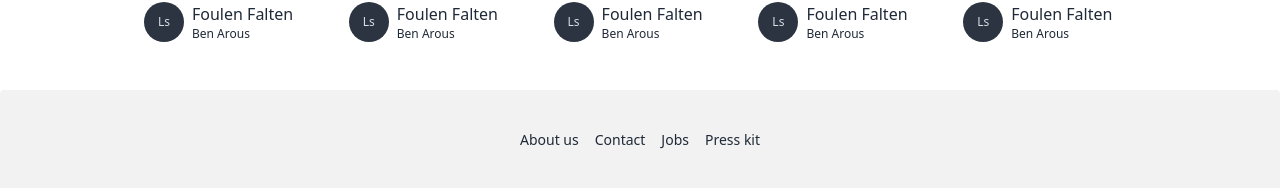
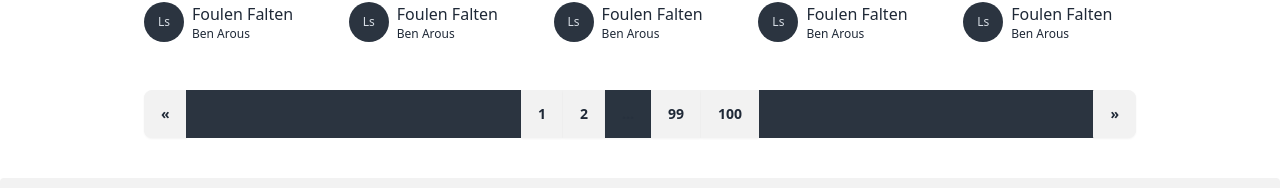
Before and after one commit to rabiibouhestine/dabbergame.tn, a SvelteKit app: page /listings in a window 1280 px wide. Shown: the part 1532-1720 px from the top of the page. Built offline with nearby package versions, Linux system fonts and the light colour scheme.

Commit message:
build ui

```diff
--- a/src/routes/listings/+page.svelte
+++ b/src/routes/listings/+page.svelte
@@ -70,4 +70,15 @@
 			<ListingCard />
 		{/each}
 	</div>
+	<div class="join flex">
+		<button class="join-item btn">«</button>
+		<div class="flex flex-1 justify-center bg-neutral rounded-none">
+			<button class="join-item btn">1</button>
+			<button class="join-item btn">2</button>
+			<button class="join-item btn btn-disabled">...</button>
+			<button class="join-item btn">99</button>
+			<button class="join-item btn">100</button>
+		</div>
+		<button class="join-item btn">»</button>
+	</div>
 </div>
```
